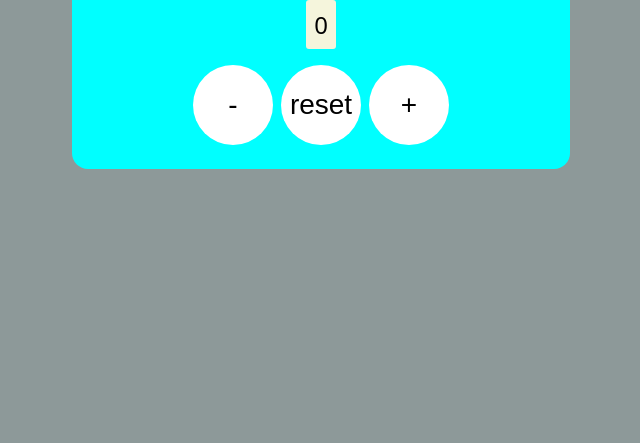
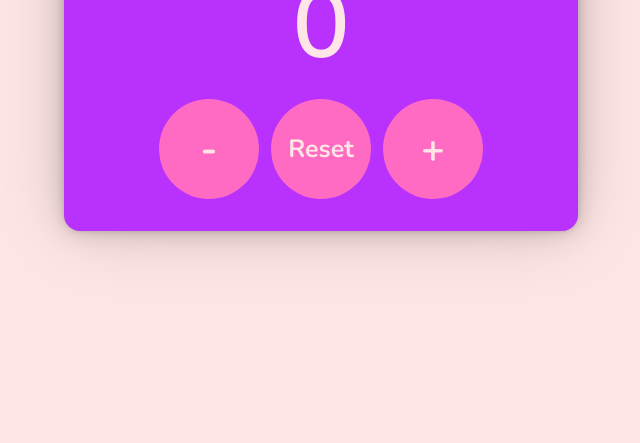
Before and after one commit to Hidee25/counter.github.io, a plain HTML site: page counter.html in a window 1280 px wide. Shown: the part 357-800 px from the top of the page, without its empty margins (319-959 px from the left). Drawn offline with nearby package versions, Linux system fonts and the light colour scheme.

Commit message:
Update counter.html and counter.js file, and adding sound

```diff
--- a/counter.html
+++ b/counter.html
@@ -3,6 +3,9 @@
 <head>
     <meta charset="UTF-8">
     <meta name="viewport" content="width=device-width, initial-scale=1.0">
+    <link rel="preconnect" href="https://fonts.googleapis.com">
+    <link rel="preconnect" href="https://fonts.gstatic.com" crossorigin>
+    <link href="https://fonts.googleapis.com/css2?family=Nunito:ital,wght@0,200;0,300;0,400;0,500;0,600;0,700;0,800;0,900;0,1000;1,200;1,300;1,400;1,500;1,600;1,700;1,800;1,900;1,1000&display=swap" rel="stylesheet">
     <title>My Counter</title>
     <style>
         * {
@@ -13,48 +16,78 @@
         }
         body {
             font-family: system-ui, -apple-system, BlinkMacSystemFont, 'Segoe UI', Roboto, Oxygen, Ubuntu, Cantarell, 'Open Sans', 'Helvetica Neue', sans-serif;
-            background-color: rgb(141, 153, 153);
+            background-color: #FFE5E5;
+            display: flex;
+            flex-direction: column;
+            justify-content: center;
+            align-items: center;
+            height: 100vh;
+            font-family: 'Nunito', sans-serif;
         }
         .container {
-            width: 100vw;
-            height: 100vh;
-            box-sizing: border-box;
-            display: flex;
-            justify-content: center;
-            align-items: center;
-        }
-        .content {
             width: 450px;
             display: flex;
             flex-direction: column;
             align-items: center;
-            background-color: aqua;
-            gap: 16px;
-            padding: 24px;
+            background-color: #B931FC;
+            padding: 32px;
             border-radius: 16px;
+            box-shadow:
+            0px 0px 2.2px rgba(0, 0, 0, 0.042),
+            0px 0px 5.3px rgba(0, 0, 0, 0.061),
+            0px 0px 10px rgba(0, 0, 0, 0.075),
+            0px 0px 17.9px rgba(0, 0, 0, 0.089),
+            0px 0px 33.4px rgba(0, 0, 0, 0.108),
+            0px 0px 80px rgba(0, 0, 0, 0.15)
+            ;
         }
         .btn-wrapper {
             display: flex;
-            gap: 8px;
+            gap: 12px;
         }
         .btn {
-            font-size: 28px;
+            font-size: 25px;
             border-radius: 50%;
             border: 0px;
-            width: 80px;
-            height: 80px;
-            background-color: white;
+            width: 100px;
+            height: 100px;
+            font-family: 'Nunito', sans-serif;
+            font-weight: 700;
+            background-color: #FF6AC2;
+            color: #FFE5E5;
+            transition: all .2s ease-in-out;
         }
         .btn:hover {
-            background-color: rgb(226, 226, 226);
+            transform: scale(1.1);
+            box-shadow: 0px 0px 16px 4px rgba(0, 0, 0, 0.18);
+        }
+        .btnLogic {
+            font-size: 39.06px;
+        }
+        .btnLogicPlus:hover {
+            background-color: #87FF5E;
+        }
+        .btnLogicMinus:hover {
+            background-color: #FF5E5E;
+        }
+        h1 {
+            font-size: 48.83px;
+            color: #FFE5E5;
         }
         .indicator {
-            background-color: beige;
             padding: 8px;
             border-radius: 3px;
-            font-size: 24px;
+            font-size: 95.37px;
+            font-weight: 600;
+            color: #FFE5E5;
         }
         .msg-wrapper {
+            position: fixed;
+            z-index: 2;
+            top: 0;
+            left: 50%;
+            transform: translate(-50%, 0);
+            margin: 16px auto 0px auto;
             background-color: rgb(39, 155, 155);
             padding: 16px;
             border-radius: 8px;
@@ -78,16 +111,14 @@
         }
     </style>
 </head>
-<body>
+<body class="body">
     <div class="container">
-        <div class="content">
-            <h1 id="header">Counter</h1>
-            <span class="indicator" id="indicator"></span>
-            <div class="btn-wrapper">
-                <button id="decrease" onclick="decrement()" class="btn">-</button>
-                <button id="reset" onclick="resetNum()" class="btn">reset</button>
-                <button id="increase" onclick="increment()" class="btn">+</button>
-            </div>
+        <h1 id="header">Counter</h1>
+        <span class="indicator" id="indicator"></span>
+        <div class="btn-wrapper">
+            <button id="decrease" onclick="decrement()" class="btn btnLogic btnLogicMinus">-</button>
+            <button id="reset" onclick="resetNum()" class="btn">Reset</button>
+            <button id="increase" onclick="increment()" class="btn btnLogic btnLogicPlus">+</button>
         </div>
     </div>
     <script type="text/javascript" src="counter.js"></script>
--- a/counter.js
+++ b/counter.js
@@ -5,16 +5,21 @@ const achievements = {
     "minus10" : 0,
     "minus20" : 0
 }
+const clickSound = new Audio('classic-click.wav');
 let indicator = document.getElementById('indicator');
 indicator.innerText = counter;
-const content = document.querySelector('.content');
-const header = document.querySelector('#header');
+const body = document.querySelector('.body');
+const container = document.querySelector('.container');
 
 function increment(){
     counter += 1;
     indicator.innerText = counter;
     const docu = document.querySelector('.msg-wrapper');
+    clickSound.play();
+    clickSound.currentTime = 0.02;
 
+    if(indicator.innerText == 0) indicator.style.color = '#FFE5E5';
+    if(indicator.innerText > 0) indicator.style.color = '#87FF5E';
     if(indicator.innerText == 10 && achievements.plus10 == 0){
         // remove msg first, if there's any msg created
         if(docu) docu.remove();
@@ -30,7 +35,7 @@ function increment(){
         // adding btn to msg
         msg.appendChild(clsBtn);
         // adding msg to div
-        content.insertBefore(msg, header);
+        body.insertBefore(msg, container);
         achievements.plus10 += 1;
     }
     if(indicator.innerText == 20 && achievements.plus20 == 0){
@@ -48,12 +53,13 @@ function increment(){
         // adding btn to msg
         msg.appendChild(clsBtn);
         // adding msg to div
-        content.insertBefore(msg, header);
+        body.insertBefore(msg, container);
         achievements.plus20 += 1;
     }
     if(indicator.innerText > 30) {
         counter = 0;
         indicator.innerText = counter;
+        indicator.style.color = '#FFE5E5';
         return counter;
     }
     return counter;
@@ -63,7 +69,11 @@ function decrement(){
     counter -= 1;
     indicator.innerText = counter;
     const docu = document.querySelector('.msg-wrapper');
+    clickSound.play();
+    clickSound.currentTime = 0.02;
 
+    if(indicator.innerText == 0) indicator.style.color = '#FFE5E5'
+    if(indicator.innerText < 0) indicator.style.color = '#FF5E5E'
     if(indicator.innerText == -10 && achievements.minus10 == 0){
         if(docu) docu.remove();
         const msg = document.createElement('div');
@@ -77,7 +87,7 @@ function decrement(){
         // adding btn to msg
         msg.appendChild(clsBtn);
         // adding msg to div
-        content.insertBefore(msg, header);
+        body.insertBefore(msg, container);
         achievements.minus10 += 1;
     }
     if(indicator.innerText == -20 && achievements.minus20 == 0){
@@ -93,12 +103,13 @@ function decrement(){
         // adding btn to msg
         msg.appendChild(clsBtn);
         // adding msg to div
-        content.insertBefore(msg, header);
+        body.insertBefore(msg, container);
         achievements.minus20 += 1;
     }
     if(indicator.innerText < -30) {
         counter = 0;
         indicator.innerText = counter;
+        indicator.style.color = '#FFE5E5';
         return counter;
     }
     return counter;
@@ -107,6 +118,7 @@ function decrement(){
 function resetNum(){
     counter = 0;
     indicator.innerText = counter;
+    indicator.style.color = '#FFE5E5';
     const docu = document.querySelector('.msg-wrapper');
     if(docu) docu.remove();
     return counter;
```
Also changed, not shown: 1 other file.
